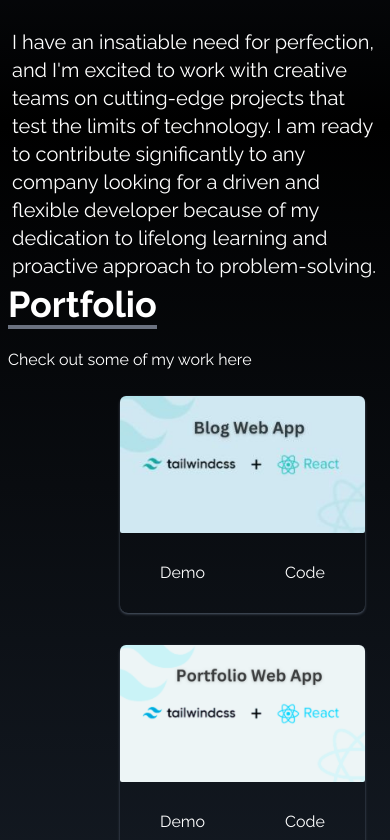
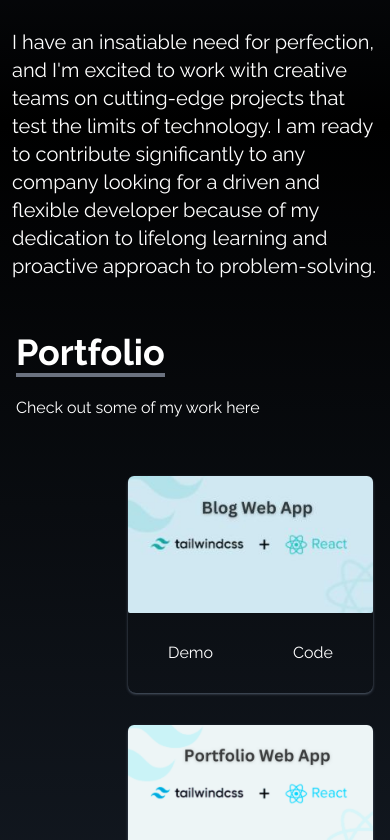
Before and after one commit to Nithinvooradi/react-portfolio, a React (Create React App) app: page / in a window 390 px wide. Shown: the part 1564-2404 px from the top of the page. Built offline with nearby package versions, Linux system fonts and the light colour scheme.

Commit message:
small changes2

```diff
--- a/src/components/Contact.jsx
+++ b/src/components/Contact.jsx
@@ -4,7 +4,7 @@
   return (
     <div
       name="contact"
-      className="w-full h-screen bg-gradient-to-b from-black to bg-gray-800 text-white p-0  sm:p-4"
+      className="w-full h-screen bg-gradient-to-b from-black to bg-gray-800 text-white p-0 sm:p-4"
     >
       <div className="flex flex-col justify-center pt-80 px-4  max-w-screen-lg mx-auto h-full sm:p-4">
         <div className="pb-8 pt-20">
--- a/src/components/Portfolio.jsx
+++ b/src/components/Portfolio.jsx
@@ -39,8 +39,8 @@
       name="portfolio"
       className="bg-gradient-to-b from-black to-gray-800 w-full text-white md:h-screen"
     >
-      <div className="max-w-screen-lg mx-auto pt-40 px-2 flex flex-col justify-center w-full h-full sm:p-4">
-        <div className="pd-8">
+      <div className="max-w-screen-lg mx-auto pt-40 px-4 flex flex-col justify-center w-full h-full sm:p-4">
+        <div className="pb-8 pt-12">
           <p className="text-4xl font-bold inline border-b-4 border-gray-500">
             Portfolio
           </p>
```
